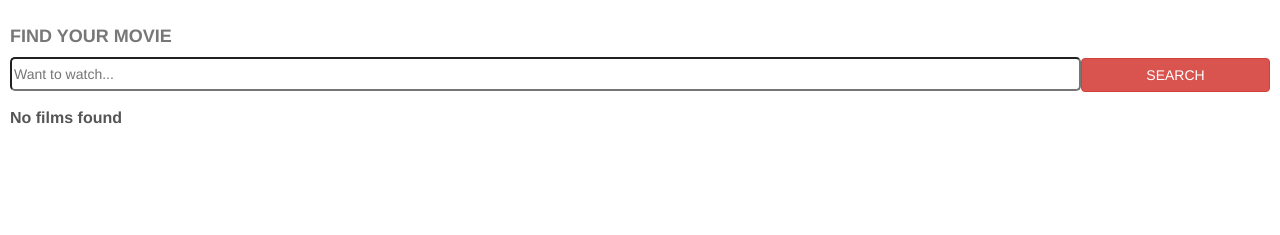
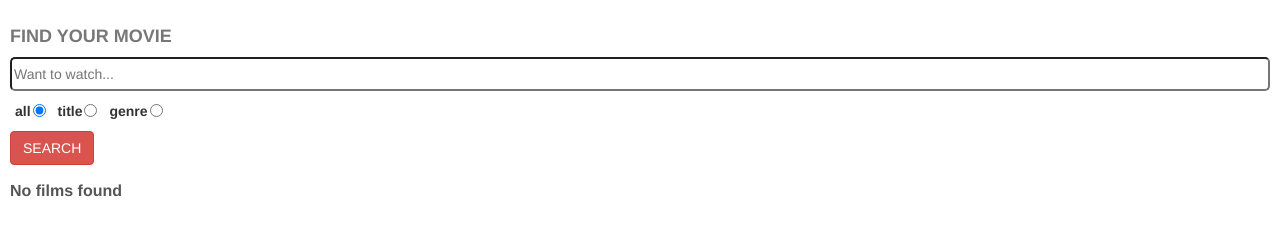
Before and after one commit to yulia9/reactApplication, a React app: page / in a window 1280 px wide. Shown: the part 61-296 px from the top of the page. Built offline with nearby package versions, Linux system fonts and the light colour scheme.

Commit message:
add search radio buttons

```diff
--- a/src/components/SortOptions.js
+++ b/src/components/RadioButtons.js
@@ -1,6 +1,6 @@
 import React, { Component } from 'react';
 
-export default class SortOptions extends Component {
+export default class RadioButtons extends Component {
   constructor(props) {
     super(props);
     this.state = {
@@ -16,7 +16,7 @@ export default class SortOptions extends Component {
 
   render() {
     return (
-      <form className="radioButtons">
+      <div className="radioButtons">
         { this.props.options.map((n,i) =>
           <label key={n.name.slice(0,2)}> {n.name}
           <input type="radio"
@@ -30,7 +30,7 @@ export default class SortOptions extends Component {
           </label>
           )
          }
-      </form>
+      </div>
     )
   }
 
--- a/src/components/Search.js
+++ b/src/components/Search.js
@@ -3,7 +3,7 @@ import { SearchResults } from './SearchResults';
 import ResultsCount from './ResultsCount';
 import Warning from './Warning';
 import Sort from './Sort';
-// import ErrorBoundary from './ErrorBoundary';
+import RadioButtons from './RadioButtons';
 
 const SearchParams = {
   defaultInputVal: 'Want to watch...',
@@ -22,11 +22,27 @@ class Search extends Component {
     this.sortVals = [
     {
       jsonName: 'vote_count',
-      name: 'rating'
+      name: 'rating',
+      checked: true
     },
     {
       jsonName: 'release_date',
       name:'release date'
+    }];
+
+    this.searchVals = [
+    {
+      jsonName: 'all',
+      name: 'all',
+      checked: true
+    },
+    {
+      jsonName: 'title',
+      name: 'title'
+    },
+    {
+      jsonName: 'genres',
+      name: 'genre'
     }];
 
     this.updateInputVal = this.updateInputVal.bind(this);
@@ -51,7 +67,6 @@ class Search extends Component {
 
     fetch(SearchParams.urlSearchByTitle + this.state.inputVal).
       then(function(response) {
-        component.setState({inputVal: ''});
         return response.json();
     }).then(function(response) {
       let arr = [];
@@ -62,7 +77,24 @@ class Search extends Component {
           arr[i].release_date = date;
         })
       }
+
+      component.searchVals.map(n => {
+        if (!!n.checked && n.name === 'title') {
+          arr = arr.filter(n => {
+            return n.title.toLowerCase().indexOf(component.state.inputVal.toLowerCase()) > -1;
+            }
+          )
+        } else if (!!n.checked && n.name === 'genre') {
+            arr = arr.filter(n => {
+              let genres = n.genres.filter(g =>
+                g.toLowerCase().indexOf(component.state.inputVal.toLowerCase()) > -1);
+              return genres.length > 0;
+            })
+        }
+      })
       component.setState({searchResults: arr});
+      component.sortFilms(component.sortVals.filter(n => n.checked === true)[0].jsonName);
+      component.setState({inputVal: ''});
     })
   }
 
@@ -73,12 +105,22 @@ class Search extends Component {
     this.setState({searchResults: arr});
   }
 
+  inputChanged(n) {
+    this.searchVals.map(l => {
+      l.name === n.name ? l.checked = true : l.checked = false;
+    })
+  }
+
   render() {
     return (
       <div>
         <form className="searchForm" onSubmit={this.startSearch}>
           <input className="searchInput" type="text" value={this.state.inputVal} onChange={this.updateInputVal} placeholder={SearchParams.defaultInputVal}/>
+          <RadioButtons name='searchOpts'
+             options={this.searchVals}
+             inputChanged={this.inputChanged.bind(this)}/>
           <button className="btn btn-danger" onClick={this.startSearch}> SEARCH </button>
+
         </form>
 
         <Warning message={this.state.warning}/>
--- a/src/components/Sort.js
+++ b/src/components/Sort.js
@@ -1,5 +1,5 @@
 import React, { Component } from 'react';
-import SortOptions from './SortOptions';
+import RadioButtons from './RadioButtons';
 
 export default class Sort extends Component {
   constructor(props) {
@@ -32,7 +32,7 @@ export default class Sort extends Component {
   render() {
     return this.props.show ?
     (<div className="sort">
-        <SortOptions name='sortMovies'
+        <RadioButtons name='sortMovies'
                      options={this.sortOptions}
                      inputChanged={this.inputChanged.bind(this)}/>
         <button className="btn" onClick={this.clickSort.bind(this)}> SORT </button>
--- a/src/styles/main.css
+++ b/src/styles/main.css
@@ -12,13 +12,9 @@ a:hover {
   margin: 15px 0 30px;
   color: #d9534f;
 }
-.searchForm button {
-  display: inline-block;
-  width: 15%;
-}
 .searchInput {
-  display: inline-block;
-  width: 85%;
+  display: block;
+  width: 100%;
   height: 34px;
   border-radius: 5px;
 }
@@ -82,9 +78,12 @@ a:hover {
 .radioButtons input {
   margin: 0 2px;
 }
+.radioButtons {
+  margin: 10px 0;
+}
 .radioButtons label {
   margin: 0 5px;
-  display: flex;
+  display: inline-flex;
   align-items: center;
   text-align: center;
 }
```
